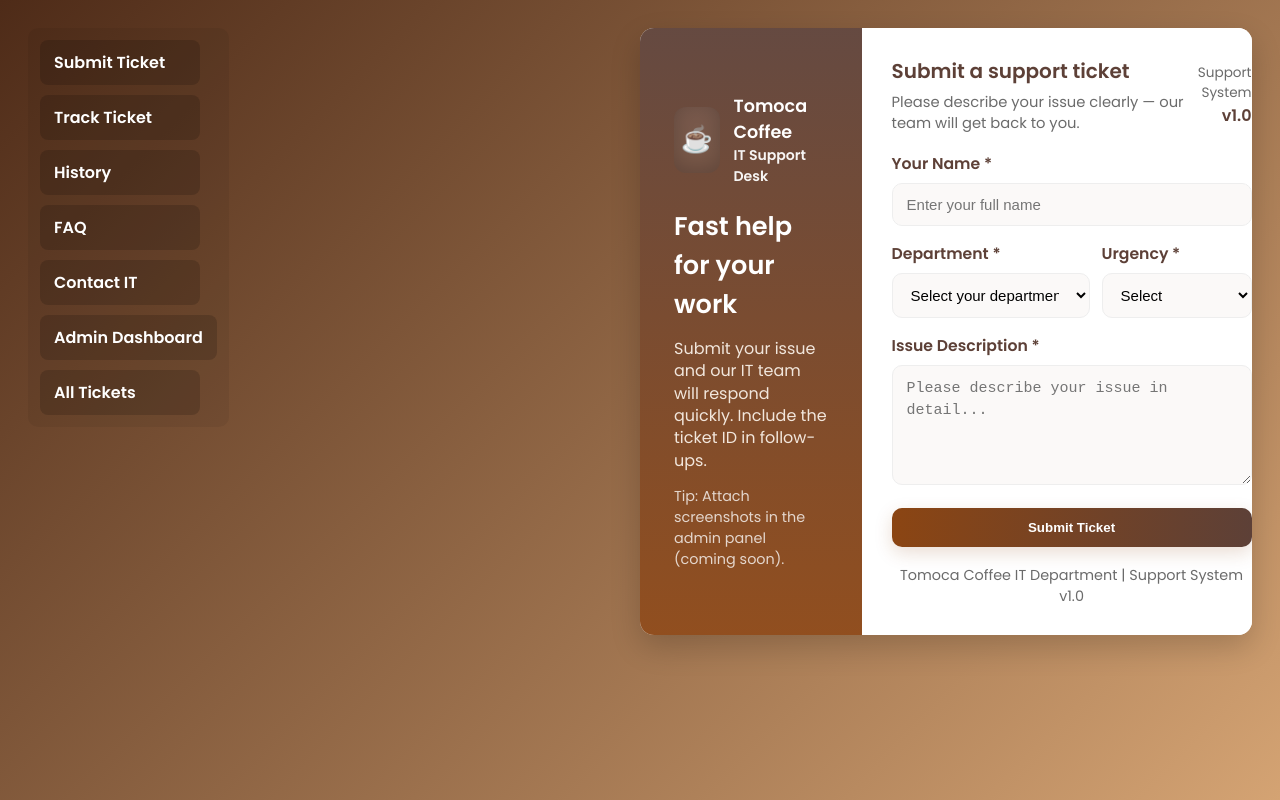
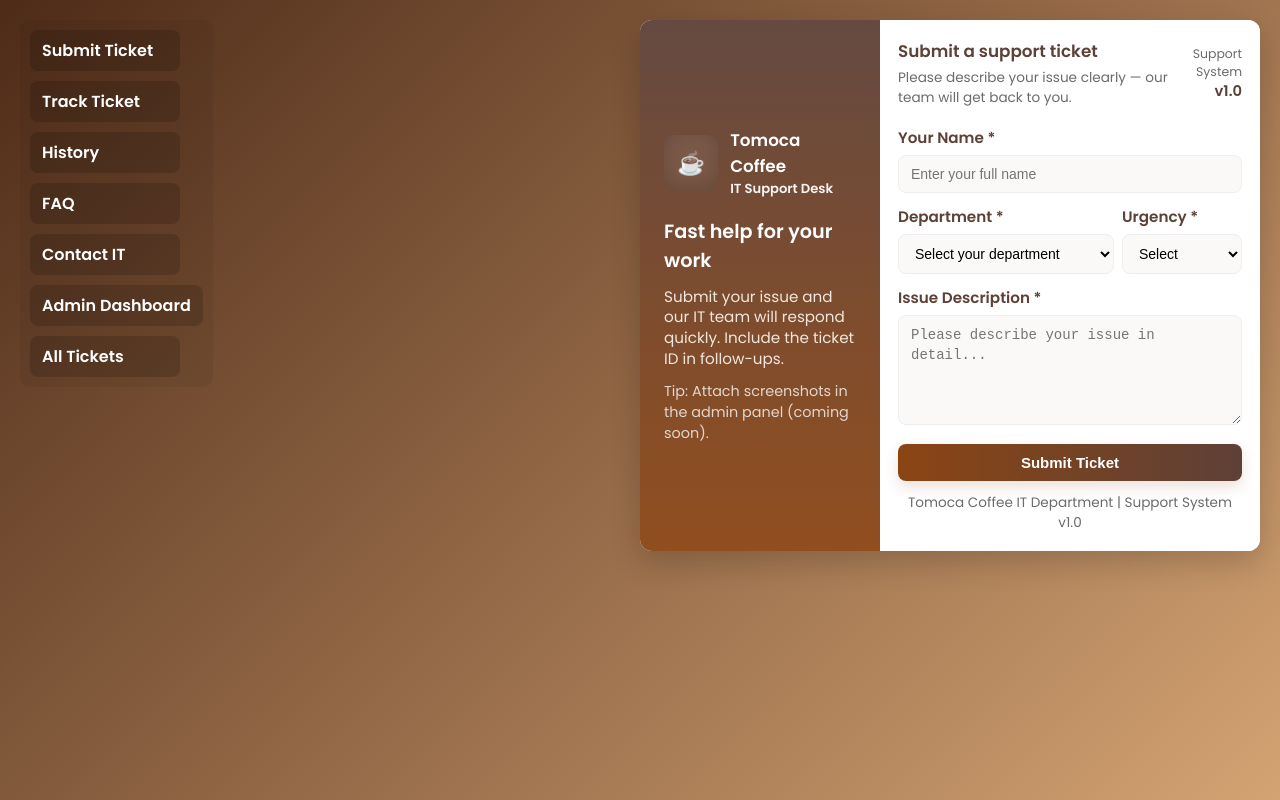
Before and after one commit to beka56777/tomoca, a website: page frontend/index.html in a window 1280 px wide. Drawn offline with Linux system fonts and the light colour scheme.

Commit message:
Refactor styles for compact layout in index.html
Reduced padding, margins, and sizes for a more compact layout. Updated styles for various elements to improve overall appearance.

```diff
--- a/frontend/index.html
+++ b/frontend/index.html
@@ -19,7 +19,7 @@
       --success-bg:#e8f5e9;
       --error-bg:#ffebee;
       --shadow: 0 12px 30px rgba(0,0,0,0.18);
-      --radius:14px;
+      --radius:12px;
     }
 
     *{box-sizing:border-box;margin:0;padding:0}
@@ -30,17 +30,17 @@
       display:flex;
       align-items:flex-start;
       justify-content:center;
-      padding:28px;
+      padding:20px;
       color:#222;
     }
 
     /* NAV STACKED VERTICALLY AT TOP */
     .top-nav-wrap {
       width:100%;
-      max-width:1100px;
+      max-width:900px;
       display:flex;
-      justify-content:flex-start; /* left aligned */
-      margin-bottom:14px;
+      justify-content:flex-start;
+      margin-bottom:12px;
     }
 
     .top-nav {
@@ -49,7 +49,7 @@
       gap:10px;
       align-items:flex-start;
       background: rgba(0,0,0,0.06);
-      padding:12px;
+      padding:10px;
       border-radius:10px;
     }
 
@@ -57,96 +57,97 @@
       text-decoration:none;
       color: #fff;
       background: rgba(0,0,0,0.16);
-      padding:10px 14px;
+      padding:8px 12px;
       border-radius:8px;
       font-weight:600;
       transition: all .12s ease;
-      min-width:160px;
+      min-width:150px;
     }
     .top-nav a:hover { transform: translateY(-2px); background: rgba(0,0,0,0.22); }
 
+    /* CONTAINER: slightly narrower and compact form column */
     .container{
       width:100%;
-      max-width:960px;
+      max-width:900px;               /* reduced overall width for compact look */
       background:var(--card);
       border-radius:var(--radius);
       box-shadow:var(--shadow);
       overflow:hidden;
       display:grid;
-      grid-template-columns: 1fr 420px;
+      grid-template-columns: 1fr 380px; /* RIGHT panel (form) is fixed and compact */
       gap:0;
-      min-height:520px;
+      min-height:460px;
     }
 
-    /* Left brand panel */
+    /* Brand panel - left column */
     .brand {
       background: linear-gradient(180deg, rgba(93,64,55,0.95), rgba(139,69,19,0.95));
       color:white;
-      padding:34px;
+      padding:24px;              /* tightened padding */
       display:flex;
       flex-direction:column;
       justify-content:center;
-      gap:14px;
+      gap:12px;
     }
-    .brand .logo { display:flex; align-items:center; gap:14px; font-weight:700; font-size:1.4rem; }
-    .logo .icon { width:66px;height:66px;border-radius:12px;display:flex;align-items:center;justify-content:center;
-      background:rgba(255,255,255,0.08); font-size:1.6rem; box-shadow: inset 0 -6px 20px rgba(0,0,0,0.2); }
-    .brand h2{font-size:1.6rem;margin-top:6px}
-    .brand p{opacity:0.95;line-height:1.4;color: #f8efe6}
+    .brand .logo { display:flex; align-items:center; gap:12px; font-weight:700; font-size:1.2rem; }
+    .logo .icon { width:56px;height:56px;border-radius:10px;display:flex;align-items:center;justify-content:center;
+      background:rgba(255,255,255,0.08); font-size:1.4rem; box-shadow: inset 0 -6px 20px rgba(0,0,0,0.18); }
+    .brand h2{font-size:1.3rem;margin-top:6px}
+    .brand p{opacity:0.95;line-height:1.35;color: #f8efe6}
     .brand small{color:rgba(255,255,255,0.85);font-size:0.9rem;opacity:0.9}
 
-    /* Form area */
-    .form-area { padding:28px 30px; background:var(--card); }
-    .form-area .header { display:flex; align-items:center; justify-content:space-between; margin-bottom:18px; }
-    .form-area .header h3 { font-size:1.25rem; color:var(--primary-dark); }
-    .form-area .header p { color:var(--muted); font-size:0.92rem; margin-top:6px; }
+    /* Form area - right column (compact) */
+    .form-area { padding:18px 18px; background:var(--card); display:flex; flex-direction:column; justify-content:flex-start; }
+    .form-area .header { display:flex; align-items:center; justify-content:space-between; margin-bottom:12px; gap:10px; }
+    .form-area .header h3 { font-size:1.05rem; color:var(--primary-dark); margin-bottom:4px; }
+    .form-area .header p { color:var(--muted); font-size:0.85rem; margin-top:2px; }
 
-    form { margin-top:6px; }
-    .form-group { margin-bottom:16px; }
-    label { display:block; font-weight:600; color:var(--primary-dark); margin-bottom:8px; font-size:0.98rem; }
+    form { margin-top:6px; width:100%; }
+    .form-group { margin-bottom:12px; }
+    label { display:block; font-weight:600; color:var(--primary-dark); margin-bottom:6px; font-size:0.95rem; }
     input[type="text"], select, textarea {
       width:100%;
-      padding:12px 14px;
-      border-radius:10px;
-      border:1.8px solid #eee;
+      padding:10px 12px;
+      border-radius:8px;
+      border:1.5px solid #eee;
       background:#fbf9f8;
-      font-size:15px;
-      transition: box-shadow .15s ease, border-color .15s ease;
+      font-size:14px;
+      transition: box-shadow .12s ease, border-color .12s ease;
     }
     input:focus, select:focus, textarea:focus{
       outline:none;
       border-color:var(--accent);
-      box-shadow:0 8px 20px rgba(167,110,69,0.08);
+      box-shadow:0 6px 14px rgba(167,110,69,0.06);
       background:#fff;
     }
-    textarea { min-height:120px; resize:vertical; line-height:1.45; }
+    textarea { min-height:110px; resize:vertical; line-height:1.4; }
 
     .submit-btn { display:inline-flex; align-items:center; justify-content:center; width:100%;
-      padding:12px 16px; border-radius:10px; background: linear-gradient(90deg,var(--primary),var(--primary-dark));
-      color:#fff; font-weight:700; border:none; cursor:pointer; box-shadow:0 6px 18px rgba(139,69,19,0.18);
-      transition: transform .12s ease, box-shadow .12s ease;
+      padding:10px 12px; border-radius:8px; background: linear-gradient(90deg,var(--primary),var(--primary-dark));
+      color:#fff; font-weight:700; border:none; cursor:pointer; box-shadow:0 6px 14px rgba(139,69,19,0.16);
+      transition: transform .12s ease, box-shadow .12s ease; font-size:15px;
     }
-    .submit-btn:hover{ transform: translateY(-3px); }
-    .submit-btn:disabled{ opacity:.8; cursor:not-allowed; transform:none; box-shadow:none; }
+    .submit-btn:hover{ transform: translateY(-2px); }
+    .submit-btn:disabled{ opacity:.85; cursor:not-allowed; transform:none; box-shadow:none; }
 
-    .loading{ display:none; margin-top:14px; text-align:center; }
-    .spinner{ width:40px; height:40px; border-radius:50%; border:4px solid rgba(0,0,0,0.06);
+    .loading{ display:none; margin-top:12px; text-align:center; }
+    .spinner{ width:34px; height:34px; border-radius:50%; border:4px solid rgba(0,0,0,0.06);
       border-top-color:var(--primary); animation:spin 1s linear infinite; margin:0 auto 8px; }
     @keyframes spin{ to { transform: rotate(360deg); } }
 
-    .response-message { display:none; margin-top:14px; padding:12px; border-radius:10px; font-weight:700; text-align:center; }
+    .response-message { display:none; margin-top:12px; padding:10px; border-radius:8px; font-weight:700; text-align:center; font-size:14px; }
     .response-message.success { background:var(--success-bg); color:#166a16; border:1px solid #c9e6c9; }
     .response-message.error { background:var(--error-bg); color:#9a2b2b; border:1px solid #f5c6c6; }
 
-    .footer { margin-top:18px; font-size:0.9rem; color:var(--muted); text-align:center; }
+    .footer { margin-top:12px; font-size:0.85rem; color:var(--muted); text-align:center; }
 
-    /* small screens */
+    /* small screens - stack to single column and expand form */
     @media (max-width:880px) {
       .top-nav-wrap { justify-content:center; }
       .top-nav { align-items:center; }
       .container{ grid-template-columns:1fr; max-width:520px; }
-      .brand{ padding:20px; text-align:center; }
-      .form-area{ padding:20px; }
+      .brand{ padding:18px; text-align:center; }
+      .form-area{ padding:16px; }
     }
   </style>
 </head>
@@ -173,26 +174,26 @@
       <div class="logo">
         <div class="icon">☕</div>
         <div>
-          <div style="font-size:1.1rem;font-weight:700">Tomoca Coffee</div>
-          <div style="font-size:0.88rem;opacity:.95">IT Support Desk</div>
+          <div style="font-size:1.05rem;font-weight:700">Tomoca Coffee</div>
+          <div style="font-size:0.82rem;opacity:.95">IT Support Desk</div>
         </div>
       </div>
 
-      <h2>Fast help for your work</h2>
-      <p>Submit your issue and our IT team will respond quickly. Include the ticket ID in follow-ups.</p>
+      <h2 style="font-size:1.2rem">Fast help for your work</h2>
+      <p style="font-size:0.95rem">Submit your issue and our IT team will respond quickly. Include the ticket ID in follow-ups.</p>
       <small>Tip: Attach screenshots in the admin panel (coming soon).</small>
     </div>
 
-    <!-- RIGHT PANEL: the form -->
+    <!-- RIGHT PANEL: the compact form -->
     <div class="form-area" role="form">
       <div class="header">
         <div>
           <h3>Submit a support ticket</h3>
-          <p>Please describe your issue clearly — our team will get back to you.</p>
+          <p style="margin:0">Please describe your issue clearly — our team will get back to you.</p>
         </div>
         <div style="text-align:right;">
-          <div style="font-size:0.85rem;color:var(--muted)">Support System</div>
-          <div style="font-weight:700;color:var(--primary-dark)">v1.0</div>
+          <div style="font-size:0.78rem;color:var(--muted)">Support System</div>
+          <div style="font-weight:700;color:var(--primary-dark);font-size:0.92rem">v1.0</div>
         </div>
       </div>
 
@@ -202,7 +203,7 @@
           <input type="text" id="name" name="name" placeholder="Enter your full name" required />
         </div>
 
-        <div class="form-group" style="display:flex;gap:12px;">
+        <div class="form-group" style="display:flex;gap:8px;">
           <div style="flex:1">
             <label for="department">Department *</label>
             <select id="department" name="department" required>
@@ -218,7 +219,7 @@
             </select>
           </div>
 
-          <div style="width:150px">
+          <div style="width:120px">
             <label for="urgency">Urgency *</label>
             <select id="urgency" name="urgency" required>
               <option value="">Select</option>
@@ -239,12 +240,12 @@
 
         <div class="loading" id="loading" aria-hidden="true">
           <div class="spinner" role="img" aria-label="Loading"></div>
-          <div style="font-size:0.95rem;color:var(--muted)">Submitting your ticket...</div>
+          <div style="font-size:0.9rem;color:var(--muted);margin-top:6px">Submitting your ticket...</div>
         </div>
 
         <div id="responseMessage" class="response-message" role="status" aria-live="polite"></div>
 
-        <div class="footer">Tomoca Coffee IT Department | Support System v1.0</div>
+        <div class="footer" style="margin-top:12px">Tomoca Coffee IT Department | Support System v1.0</div>
       </form>
     </div>
   </div>
```
